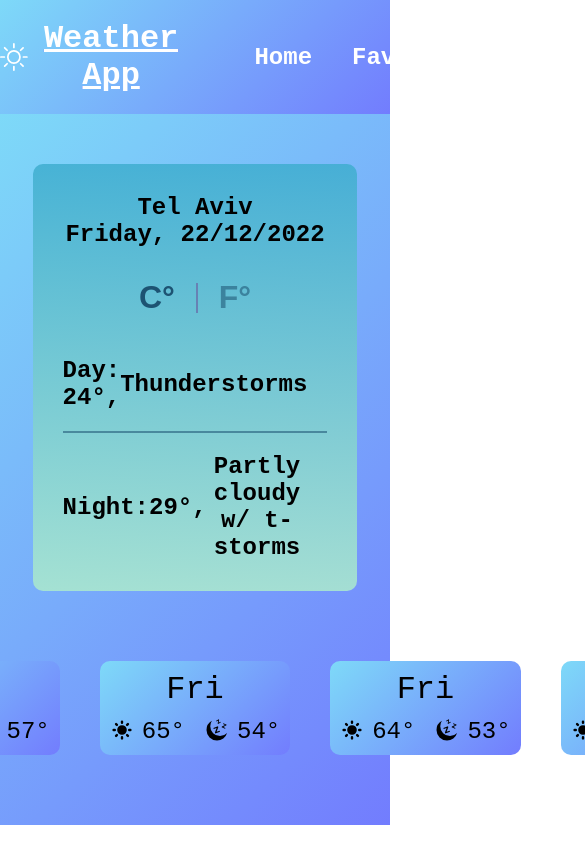
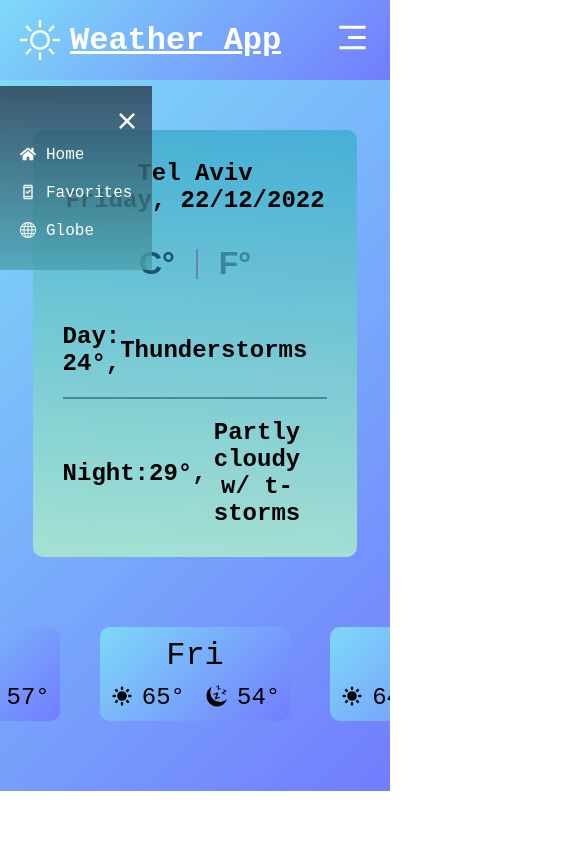
Before and after one commit to uriellevy/Redux-toolkit-app, a React (Create React App) app in the folder redux-toolkit-weather/: page / in a window 390 px wide. Shown: the top 844 px of the page, 585 px wide, since content can reach past the window. Built offline with nearby package versions, Linux system fonts and the light colour scheme.

Commit message:
hamburgerMenu component added

```diff
--- a/redux-toolkit-weather/src/App.module.scss
+++ b/redux-toolkit-weather/src/App.module.scss
@@ -1,4 +1,5 @@
 .app {
   text-align: center;
   font-family: 'Courier New', Courier, monospace;
+  overflow: hidden;
 }
--- /dev/null
+++ b/redux-toolkit-weather/src/components/HamburgerMenu.module.scss
@@ -0,0 +1,52 @@
+.hamburgerContainer {
+
+
+    .hamburgerIcon {
+        font-size: 35px;
+        color: #fff;
+
+    }
+
+    .linksWrapper {
+        position: relative;
+        .closeBtn {
+            position: absolute;
+            top: 10px;
+            right: 10px;
+            font-size: 30px;
+            transition: all 0.3s ease;
+            cursor: pointer;
+            &:hover {
+                color: #000;
+            }
+        }
+        &.none {
+            right: 100px;
+        }
+        position: fixed;
+        top: 70px;
+        left: 0;
+        background: var(--deep-sea);
+        display: flex;
+        flex-direction: column;
+        padding: 50px 20px 20px 10px;
+        & > * {
+            display: flex;
+            margin: 10px 0;
+            color: #fff;
+            text-decoration: none;
+            & > * {
+                margin: 0 10px;
+            }
+        }
+    }
+}
+
+
+
+@media (min-width: 700px) {
+    .hamburgerContainer {
+          display: none;
+
+    }
+}
--- /dev/null
+++ b/redux-toolkit-weather/src/components/HamburgerMenu.tsx
@@ -0,0 +1,52 @@
+import React from 'react'
+import { NavLink } from 'react-router-dom'
+import classes from "./HamburgerMenu.module.scss"
+import { NavBarConsts } from ".././constants/WeatherConsts"
+import { RiMenu3Line, RiCloseLine } from "react-icons/ri"
+import { FaHome } from "react-icons/fa"
+import { BsGlobe } from "react-icons/bs"
+import { MdOutlineSecurityUpdateGood } from "react-icons/md"
+
+interface HamburgerMenuProps {
+    isMenuOpen: boolean
+    setToggle: () => void
+    setFalse: () => void
+}
+
+const HamburgerMenu = ({ setFalse, setToggle, isMenuOpen }: HamburgerMenuProps) => {
+    const { HOME, FAVORITES, GLOBE } = NavBarConsts;
+    const linksWrapperStyle = classes.hamburgerIcon + "" + isMenuOpen ? "" : "none";
+
+
+    return (
+        <div className={classes.hamburgerContainer}>
+            <RiMenu3Line className={classes.hamburgerIcon} onClick={setToggle}/>
+            <ul className={classes.linksWrapper}>
+                <RiCloseLine className={classes.closeBtn} onClick={setFalse}/>
+                <NavLink
+                    to="/"
+                    className={({ isActive }) => (isActive ? `active` : 'inactive')}
+                >
+                    <FaHome />
+                    {HOME}
+                </NavLink>
+                <NavLink
+                    to="/favorites"
+                    className={({ isActive }) => (isActive ? 'active' : 'inactive')}
+                >
+                    <MdOutlineSecurityUpdateGood/>
+                    {FAVORITES}
+                </NavLink>
+                <NavLink
+                    to="/globe"
+                    className={({ isActive }) => (isActive ? 'active' : 'inactive')}
+                >
+                    <BsGlobe/>
+                    {GLOBE}
+                </NavLink>
+            </ul>
+        </div>
+    )
+}
+
+export default HamburgerMenu
--- a/redux-toolkit-weather/src/components/NavBar.module.scss
+++ b/redux-toolkit-weather/src/components/NavBar.module.scss
@@ -30,3 +30,13 @@
         }
     }
 }
+
+@media (max-width: 700px) {
+    .navbarContainer {
+        justify-content: space-between;
+        padding: 20px;
+        .linksWrapper {
+          display: none;
+        }
+    }
+}
--- a/redux-toolkit-weather/src/components/NavBar.tsx
+++ b/redux-toolkit-weather/src/components/NavBar.tsx
@@ -2,9 +2,12 @@ import { NavLink, Link } from "react-router-dom";
 import classes from "./NavBar.module.scss";
 import { BsSun, BsMoonStars } from "react-icons/bs";
 import {NavBarConsts} from "../constants/WeatherConsts"
+import HamburgerMenu from "./HamburgerMenu";
+import UseBoolean from ".././hooks/UseBoolean"
 
 const NavBar = () => {
     const {HOME_PAGE_TITLE, HOME, FAVORITES, GLOBE} = NavBarConsts;
+    const [isMenuOpen , {setFalse, setTrue, setToggle}] = UseBoolean(false)
 
     return (
         <nav className={classes.navbarContainer}>
@@ -12,6 +15,8 @@ const NavBar = () => {
                 <BsSun className={classes.logo}/>
                 <h1 className={classes.logoTitle}>{HOME_PAGE_TITLE}</h1>
             </Link>
+
+            <HamburgerMenu setToggle={setToggle} setFalse={setFalse} isMenuOpen={isMenuOpen}/>
 
             <ul className={classes.linksWrapper}>
                 <NavLink
--- a/redux-toolkit-weather/src/index.css
+++ b/redux-toolkit-weather/src/index.css
@@ -6,6 +6,8 @@
   --cold-temp2: linear-gradient(#3eadcfd8,#abe9cdde);
   --dawn: linear-gradient(#291c6b, #4a257d, #884186);
   --grey: #6782B4;
+  --frost: linear-gradient(#000428, #004e92);
+  --deep-sea: linear-gradient(#2c3e50d3, #4ca2afce);
   --small: 16px;
   --medium: 24px;
   --large: 32px;
```
